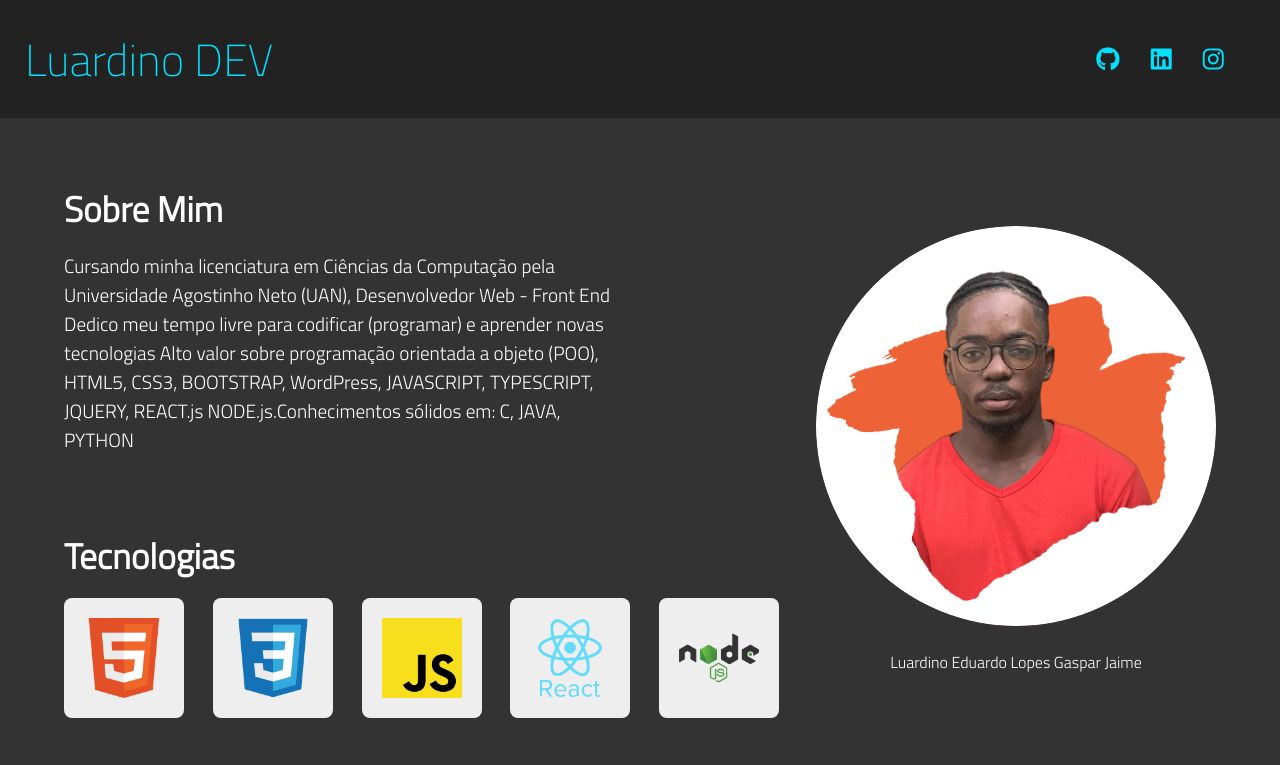
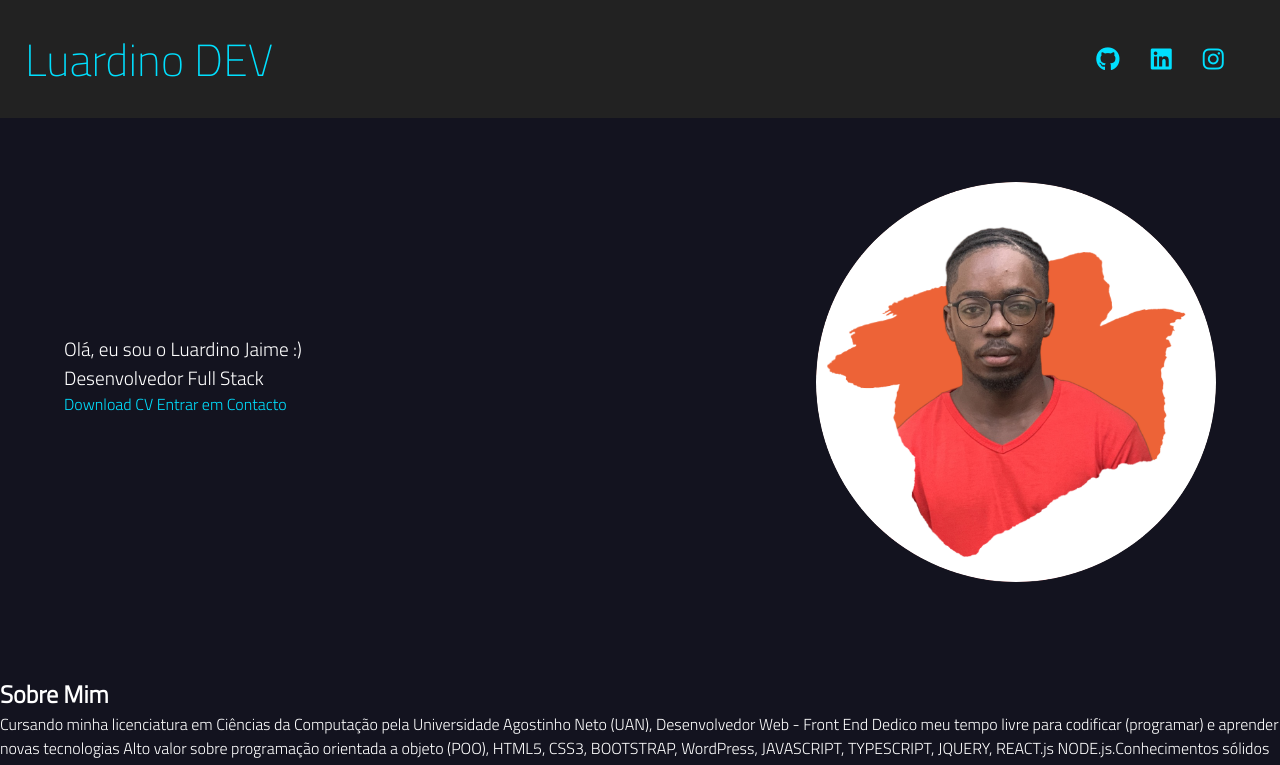
Before and after one commit to luardino/Portfolio, a plain HTML site: page index.html in a window 1280 px wide. Shown: the top 765 px of the page. Drawn offline with Linux system fonts and the light colour scheme.

Commit message:
add cv and other forms of contact

```diff
--- a/CSS/main.css
+++ b/CSS/main.css
@@ -52,13 +52,6 @@ main .techs .cards-container .card:hover{
     box-shadow: 0px 0px 8px #00e0ff;
 }
 
-main figure{
-    display: flex;
-    flex-direction: column;
-    align-items: center;
-    justify-content: center;
-}
-
 main figure img{
     width: 400px;
     height: 400px;
--- a/CSS/style.css
+++ b/CSS/style.css
@@ -11,7 +11,7 @@
 body{
     width: 100%;
     height: 100vh;
-    background: #333;
+    background: #13131f;
     color: #fff;
     display: flex;
     flex-direction: column;
--- a/index.html
+++ b/index.html
@@ -1,5 +1,6 @@
 <!DOCTYPE html>
 <html lang="pt-Br">
+
 <head>
     <meta charset="UTF-8">
     <meta name="author" content="Luardino Jaime">
@@ -14,6 +15,7 @@
     <script src="https://kit.fontawesome.com/cbbe8a0411.js" crossorigin="anonymous" defer></script>
     <title>Portfolio</title>
 </head>
+
 <body>
     <header>
         <h1>Luardino DEV</h1>
@@ -21,52 +23,63 @@
             <a href="https://github.com/luardino" target="_blank"><i class="fa-brands fa-github"></i></a>
             <a href="https://www.linkedin.com/in/luardino/" target="_blank"><i class="fa-brands fa-linkedin"></i></a>
             <a href="https://instagram.com/luardino_" target="_blank"><i class="fa-brands fa-instagram"></i></a>
+
         </nav>
     </header>
 
     <main>
         <div class="main-content">
             <article class="text">
+                <p>
+                    Olá, eu sou o Luardino Jaime :)
+                    Desenvolvedor Full Stack
+                </p>
+                <div class="action">
+                    <a href="" download>Download CV</a>
+                    <a href="mailto:luardino@icloud.com">Entrar em Contacto</a>
+                </div>
+            </article>
+
+        </div>
+        <figure>
+            <img src="./img/profile-pic (3).png" alt="Imagem de Luardino Jaime" srcset="">
+        </figure>
+    </main>
     <h2>Sobre Mim</h2>
-                    <p>Cursando minha licenciatura em Ciências da Computação pela Universidade Agostinho Neto (UAN), Desenvolvedor Web - Front End
+    <p>Cursando minha licenciatura em Ciências da Computação pela Universidade Agostinho Neto (UAN), Desenvolvedor Web -
+        Front End
         Dedico meu tempo livre para codificar (programar) e aprender novas tecnologias Alto valor sobre
         programação orientada a objeto (POO), HTML5, CSS3, BOOTSTRAP, WordPress, JAVASCRIPT,
         TYPESCRIPT, JQUERY, REACT.js NODE.js.Conhecimentos sólidos em: C, JAVA, PYTHON
     </p>
-                </article>
     <aside class="techs">
         <h2>Tecnologias</h2>
         <div class="cards-container">
             <div class="card">
-                            <img src="./IMG/html.png" alt="logo html5" srcset="">
+                <img src="./img/html.png" alt="logo html5" srcset="">
             </div>
             <div class="card">
-                            <img src="./IMG/css3.png" alt="logo css3" srcset="">
+                <img src="./img/css3.png" alt="logo css3" srcset="">
             </div>
             <div class="card">
-                            <img src="./IMG/javascript.png" alt="logo js" srcset="">
+                <img src="./img/javascript.png" alt="logo js" srcset="">
             </div>
             <div class="card">
-                            <img src="./IMG/react.png" alt="logo react" srcset="">
+                <img src="./img/react.png" alt="logo react" srcset="">
             </div>
             <div class="card">
-                            <img src="./IMG/nodejs.png" alt="logo node" srcset="">
+                <img src="./img/nodejs.png" alt="logo node" srcset="">
             </div>
         </div>
     </aside>
-            </div>
-            <figure>
-                <img src="./IMG/profile-pic (3).png" alt="Imagem de Luardino Jaime" srcset="">
-                <figcaption>Luardino Eduardo Lopes Gaspar Jaime</figcaption>
-            </figure>
-    </main>
 
     <footer class="footer">
         <span>
-            &copy; Luardino Jaime,  2022 - Todos os direitos reservados.
+            &copy; Luardino Jaime, 2022 - Todos os direitos reservados.
         </span>
     </footer>
 
     <script src="./JS/main.js"></script>
 </body>
+
 </html>
```
Also changed, not shown: 1 other file. Lines whose indentation alone changed are shown as unchanged.
